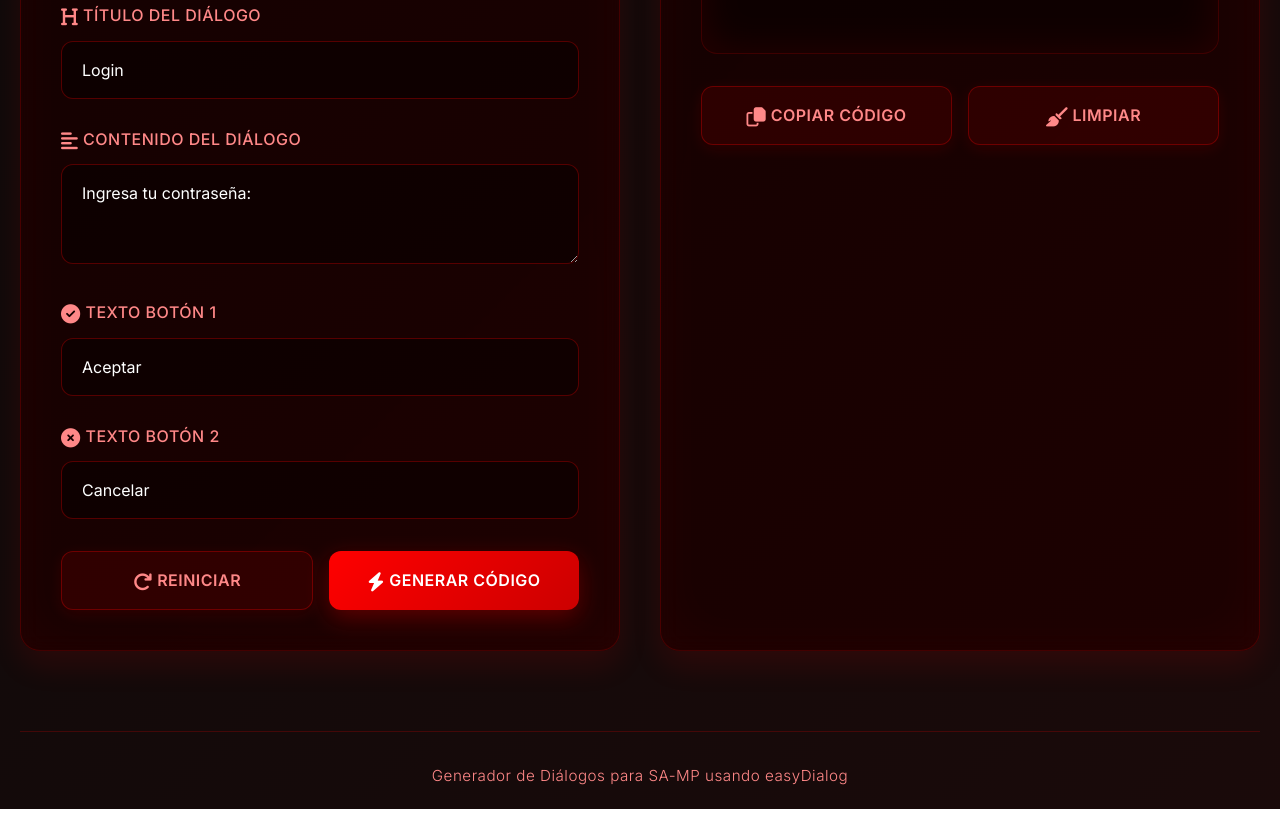
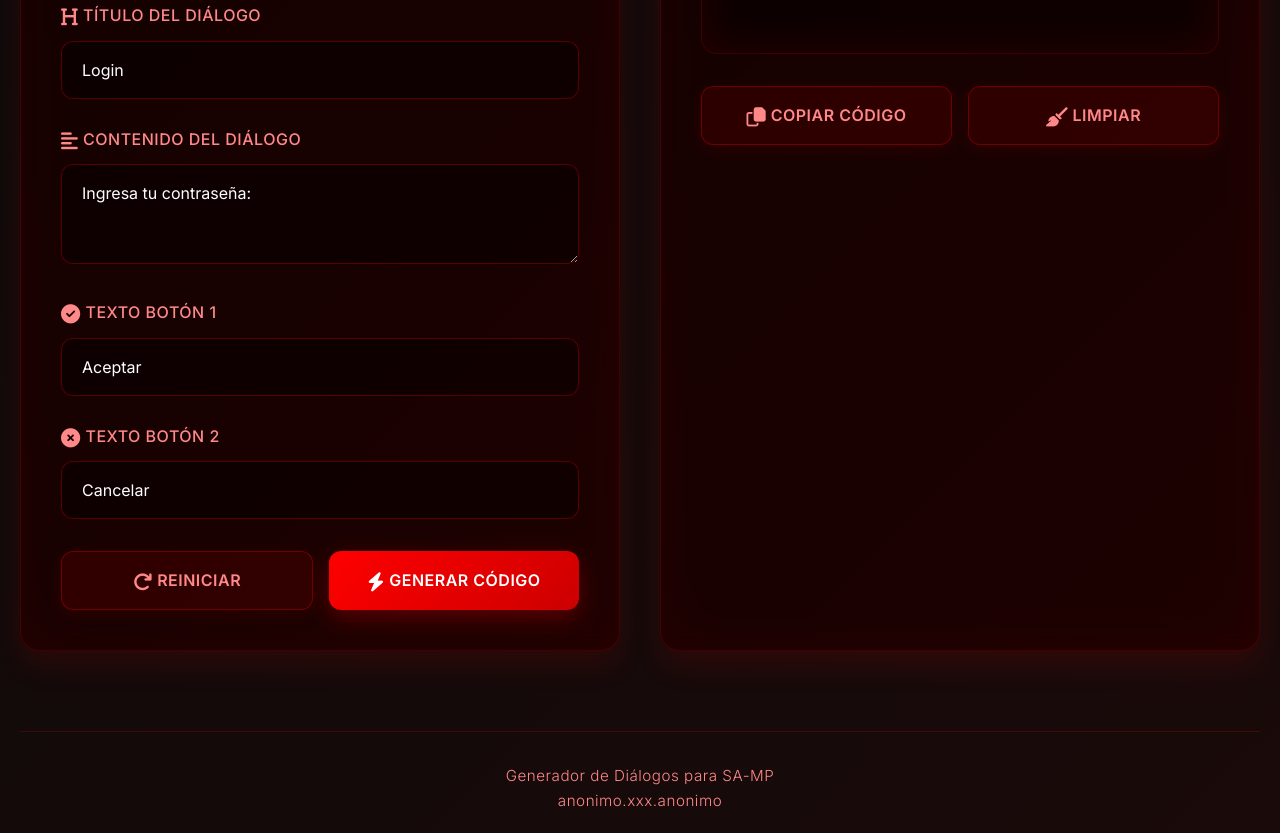
Before and after one commit to PawnScript/easyDialog, a plain HTML site: page index.html in a window 1280 px wide. Shown: the part 1039-1872 px from the top of the page. Before the commit the page ends 1848 px from the top, so only its background shows below. Drawn offline with Linux system fonts and the light colour scheme.

Commit message:
Update footer text in index.html

```diff
--- a/index.html
+++ b/index.html
@@ -629,7 +629,8 @@
         </div>
 
         <footer>
-            <p>Generador de Diálogos para SA-MP usando easyDialog</p>
+            <p>Generador de Diálogos para SA-MP</p>
+            <p>anonimo.xxx.anonimo</p>
         </footer>
     </div>
 
```
